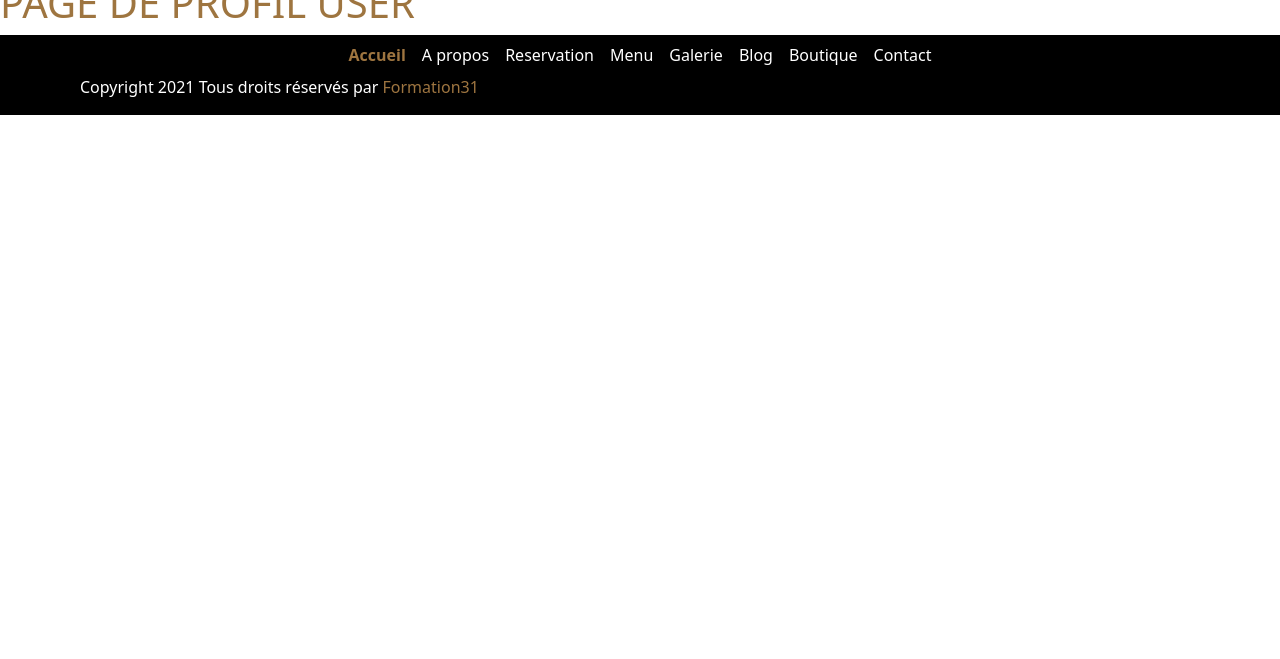
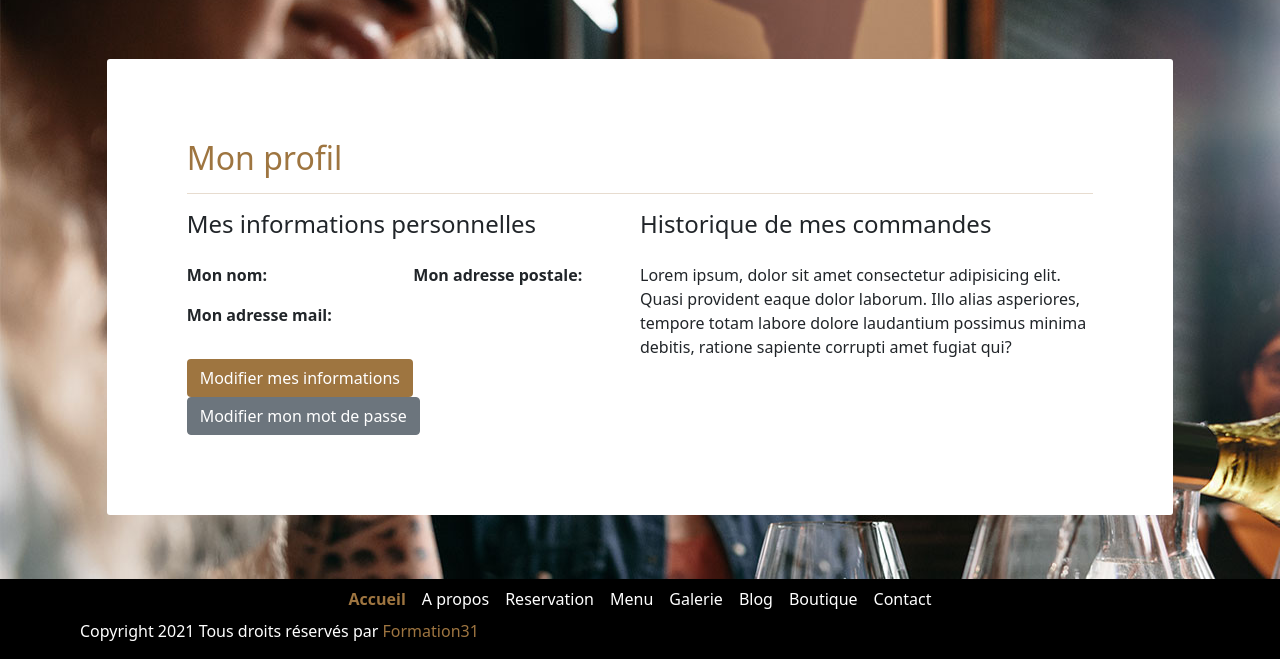
Before and after one commit to Naerys404/Shangrila, a Symfony app: template templates/account/profile.html.twig in a window 1280 px wide. Shown: the part 371-1030 px from the top of the page. Before the commit the page ends 486 px from the top, so only its background shows below. Run offline with Twig, Linux system fonts and the light colour scheme; the template is opened without the code that fills it, so the values that code supplies are empty; some libraries are stand-ins or nearby versions.

Commit message:
ajout de la page profil ( sans l'historique ) et maj du header en fonction de l'etat de l'user

```diff
--- a/public/css/style.css
+++ b/public/css/style.css
@@ -1,7 +1,9 @@
 :root {
     --marron:#9e7540;
 }
-
+.brown {
+    color:var(--marron);
+}
 /* GENERAL */
 body {
     background:#fff;
@@ -297,3 +299,14 @@ section.login {
 section.register {
     background: url("/img/table-dark.jpg") no-repeat fixed #000;
 }
+
+                    /* PROFILE*/
+section.profile {
+    background: url("/img/fond2.jpg") no-repeat fixed #000;
+}
+section.profile table th {
+    margin-bottom:1em;
+}
+section.profile table th {
+    padding:0.5em;
+}
--- a/src/Form/RegisterType.php
+++ b/src/Form/RegisterType.php
@@ -8,6 +8,7 @@ use Symfony\Component\Form\FormBuilderInterface;
 use Symfony\Component\OptionsResolver\OptionsResolver;
 use Symfony\Component\Form\Extension\Core\Type\TextType;
 use Symfony\Component\Form\Extension\Core\Type\EmailType;
+use Symfony\Component\Form\Extension\Core\Type\NumberType;
 use Symfony\Component\Form\Extension\Core\Type\PasswordType;
 
 class RegisterType extends ApplicationType
@@ -20,6 +21,9 @@ class RegisterType extends ApplicationType
             ->add('email', EmailType::class,  $this->getConfig('Email', 'Renseignez un email valide'))
             ->add('password', PasswordType::class,  $this->getConfig('Mot de passe', 'Choisissez un mot de passe'))
             ->add('confirmPassword', PasswordType::class,  $this->getConfig('Confirmation du mot de passe', 'Confirmez votre mot de passe'))
+            ->add('address', TextType::class, $this->getConfig('Adresse postale', 'Numéro et nom de la voie'))
+            ->add('postalCode', NumberType::class, $this->getConfig('Code postal', 'Votre code postal'))
+            ->add('city', TextType::class, $this->getConfig('Ville', 'Votre ville'))
         ;
     }
 
--- a/templates/account/profile.html.twig
+++ b/templates/account/profile.html.twig
@@ -6,6 +6,47 @@
 
     {% include './inc/nav-header.html.twig'%}
 
-    <h1>PAGE DE PROFIL USER</h1>
+    <section class="container-fluid profile">
+
+     {% include 'inc/flashs.html.twig' %}
+
+        <div class="row justify-content-center">
+
+            <div class="col-md-10 jumbotron">
+
+                <h1 class="h2">Mon profil</h1>
+
+                <hr class="brown">
+
+                    <div class="row">
+
+                        <div class="col row">
+                            <h4 class="mb-4">Mes informations personnelles</h4>
+                            <div class="col">
+                                <p><strong>Mon nom: </strong> <br> {{user.fullname}}</p>
+                                <p><strong>Mon adresse mail: </strong><br> {{user.email}}</p>
+                            </div>
+                            <div class="col">
+                                <p><strong>Mon adresse postale: </strong><br> {{user.fulladdress|raw}}</p>
+                            </div>
+                            <div class="d-inline-block mt-3">
+                                    <a class="btn btn-brown" href="#">Modifier mes informations</a>
+                                    <a class="btn btn-secondary" href="#">Modifier mon mot de passe</a>
+                            </div>
+                        </div>
+
+                        <div class="col">
+                            <h4 class="mb-4">Historique de mes commandes</h4>
+                            <div>
+                                <p>Lorem ipsum, dolor sit amet consectetur adipisicing elit. Quasi provident eaque dolor laborum. Illo alias asperiores, tempore totam labore dolore laudantium possimus minima debitis, ratione sapiente corrupti amet fugiat qui?</p>
+                            </div>
+                        </div>
+                    </div>
+                </div>
+
+            </div>
+        </div>
+
+    </section>
 
 {% endblock %}
--- a/templates/base.html.twig
+++ b/templates/base.html.twig
@@ -9,7 +9,7 @@
     <link href="https://cdn.jsdelivr.net/npm/bootstrap@5.1.3/dist/css/bootstrap.min.css" rel="stylesheet" integrity="sha384-1BmE4kWBq78iYhFldvKuhfTAU6auU8tT94WrHftjDbrCEXSU1oBoqyl2QvZ6jIW3" crossorigin="anonymous">
 
     <!-- CSS perso -->
-    <link rel="stylesheet" href="https://cdnjs.cloudflare.com/ajax/libs/font-awesome/5.15.3/css/all.min.css" integrity="sha512-iBBXm8fW90+nuLcSKlbmrPcLa0OT92xO1BIsZ+ywDWZCvqsWgccV3gFoRBv0z+8dLJgyAHIhR35VZc2oM/gI1w==" crossorigin="anonymous" />
+    <link rel="stylesheet" href="https://cdnjs.cloudflare.com/ajax/libs/font-awesome/6.1.1/css/all.min.css" integrity="sha512-KfkfwYDsLkIlwQp6LFnl8zNdLGxu9YAA1QvwINks4PhcElQSvqcyVLLD9aMhXd13uQjoXtEKNosOWaZqXgel0g==" crossorigin="anonymous" referrerpolicy="no-referrer" />
     <link rel="stylesheet" type="text/css" href="css/style.css">
     <link rel="stylesheet" type="text/css" href="css/mediaQueries.css">
 
@@ -69,6 +69,7 @@
               </nav>
         </section>
 
+
         {% endblock %}
 
     {% block footer %}
--- /dev/null
+++ b/templates/inc/flashs.html.twig
@@ -0,0 +1,10 @@
+<!-- affichage des messages flashs -->
+        {% for label, messages in app.flashes %}
+            <div class="container-fluid">
+                <div class="alert alert-{{label}}">
+                    {% for message in messages %}
+                        <p>{{ message|raw }}</p>
+                    {% endfor %}
+                </div>
+            </div>
+        {% endfor %}
--- a/templates/inc/header.html.twig
+++ b/templates/inc/header.html.twig
@@ -11,12 +11,23 @@
                 <p><a href="mailto:contact@shangrila.com"><i class="far fa-envelope"></i> contact@shangrila.com</a></p>
             </div>
             <ul class="nav col d-flex bg-noir">
+
+                {% if app.user %}
+                    <li class="nav-item">
+                        <a class="nav-link" aria-current="page" href="{{path('account_home')}}"><i class="fa-regular fa-user"></i> Mon compte</a>
+                    </li>
+                    <li class="nav-item">
+                        <a class="nav-link" aria-current="page" href="{{path('account_logout')}}"><i class="fa-solid fa-right-from-bracket"></i> Déconnexion</a>
+                    </li>
+
+                {% else %}
                     <li class="nav-item">
                     <a class="nav-link" aria-current="page" href="{{path('account_login')}}"><i class="fas fa-sign-in-alt"></i> Se connecter</a>
                     </li>
                     <li class="nav-item">
                         <a class="nav-link" href="{{path('account_register')}}"><i class="far fa-edit"></i> S'inscrire</a>
                     </li>
+                {% endif %}
                 <li class="nav-item dropdown">
                   <a class="nav-link dropdown-toggle" data-bs-toggle="dropdown" href="#" role="button" aria-expanded="false"><img src="img/lang.jpg" alt="french flag"> FR</a>
                   <ul class="dropdown-menu">
```
Also changed, not shown: src/Controller/AccountController.php (+11 -8 lines), src/Entity/User.php (+9 -1 lines), src/Form/AddressType.php (deleted, +0 -29 lines), templates/account/register.html.twig (+3 -8 lines), public/img/bar.jpg (added), templates/inc/nav-header.html.twig (line endings or trailing spaces). Lines whose indentation alone changed are shown as unchanged.
